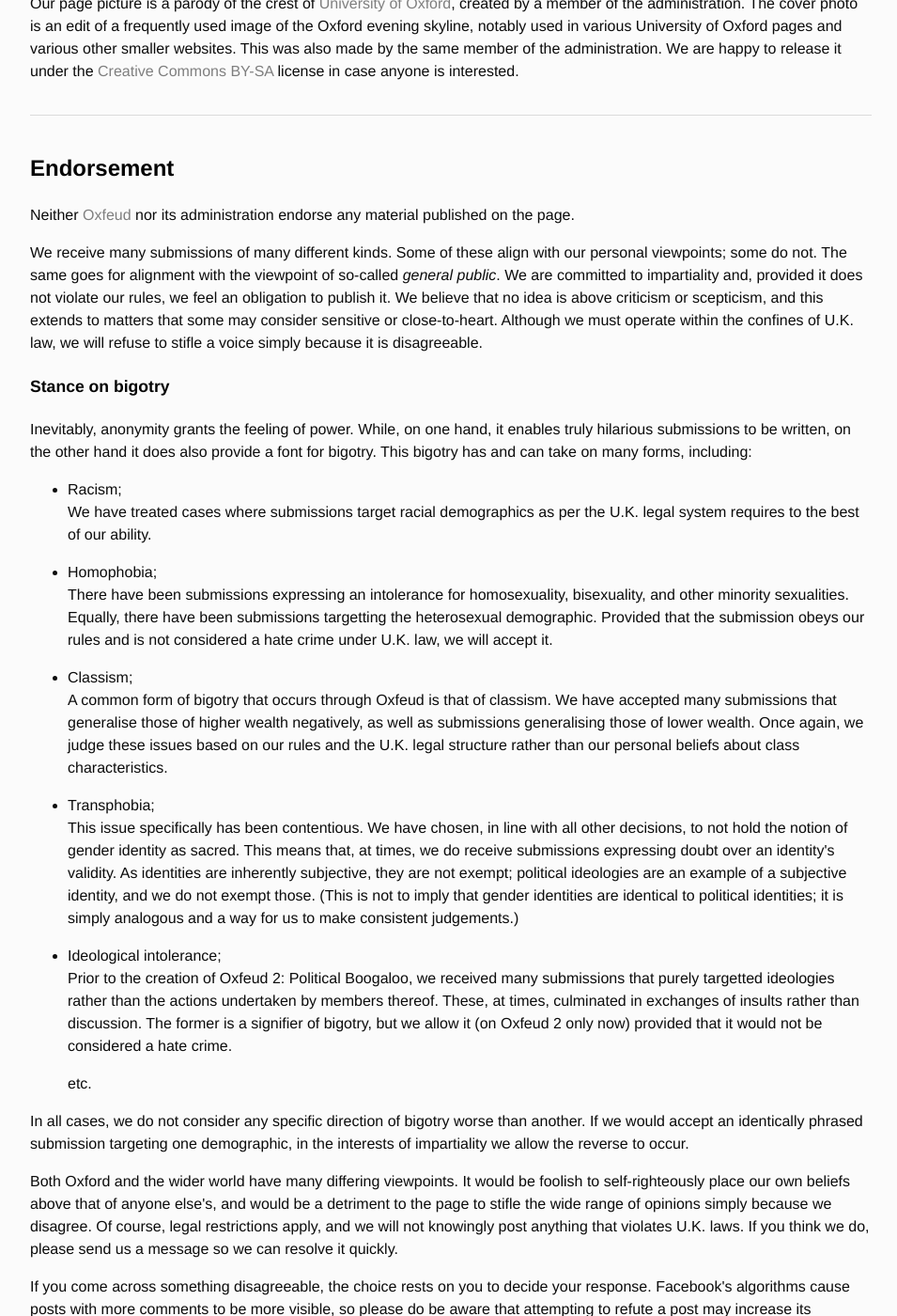
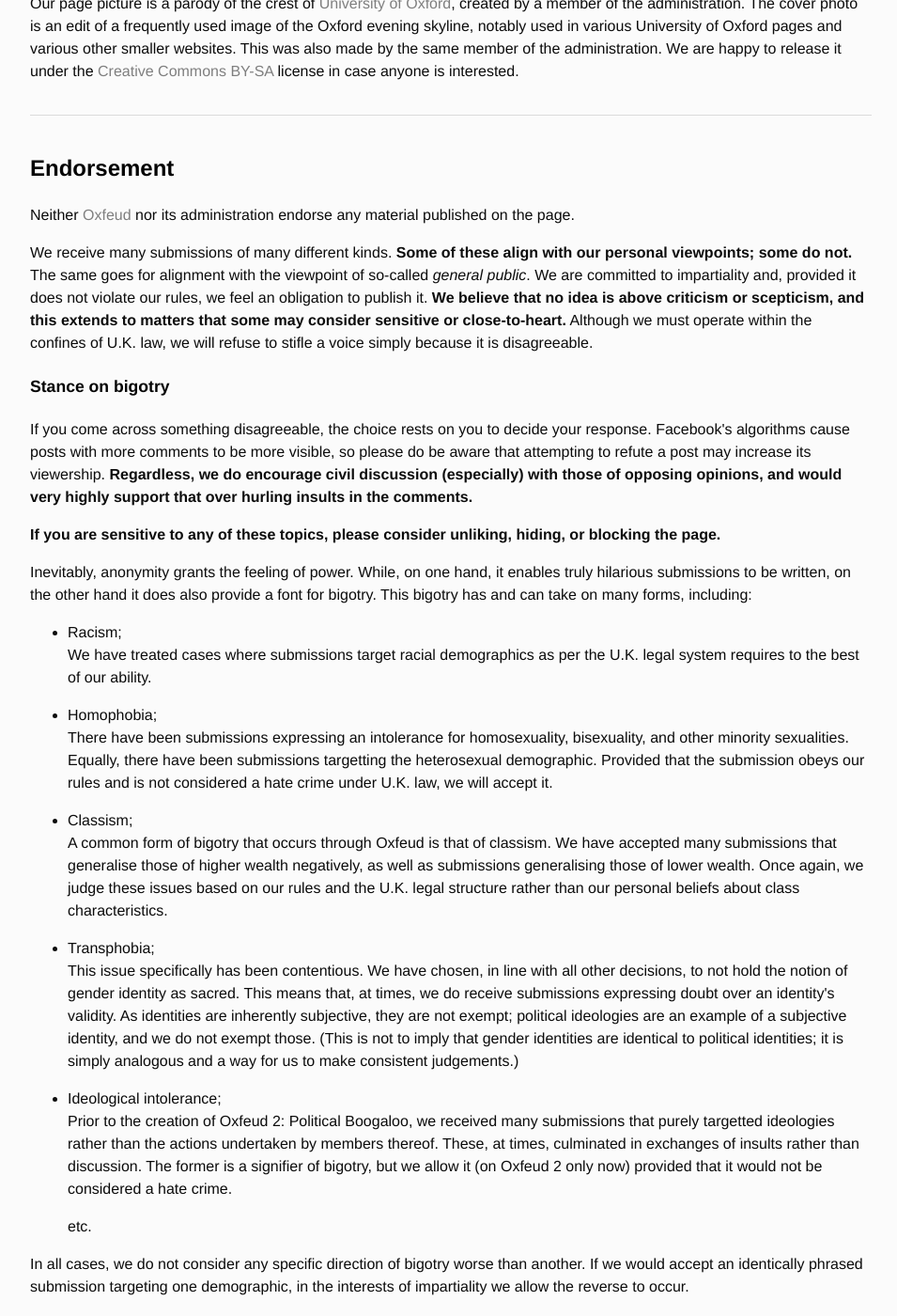
Before and after one commit to Oxfeud/oxfeud.github.io, a Jekyll site: the page built from index.html, in a window 1280 px wide and 1400 px high, scrolled down 1840 px. Shown: the whole window at 94% size, without its empty margins (160-1115 px from the left). Built offline with Jekyll 4.4.1, drawn with Linux system fonts in a browser that asks for light colours; some of the changed text lies outside the part shown.

Commit message:
Update index.html

```diff
--- a/index.html
+++ b/index.html
@@ -61,8 +61,10 @@
 	<br />
 	<h3 id="Endors">Endorsement</h3>
 	<p>Neither <a href="https://www.facebook.com/oxfeud">Oxfeud</a> nor its administration endorse any material published on the page.</p>
-	<p>We receive many submissions of many different kinds. Some of these align with our personal viewpoints; some do not. The same goes for alignment with the viewpoint of so-called <i>general public</i>. We are committed to impartiality and, provided it does not violate our rules, we feel an obligation to publish it. We believe that no idea is above criticism or scepticism, and this extends to matters that some may consider sensitive or close-to-heart. Although we must operate within the confines of U.K. law, we will refuse to stifle a voice simply because it is disagreeable.</p>
+	<p>We receive many submissions of many different kinds. <b>Some of these align with our personal viewpoints; some do not.</b> The same goes for alignment with the viewpoint of so-called <i>general public</i>. We are committed to impartiality and, provided it does not violate our rules, we feel an obligation to publish it. <b>We believe that no idea is above criticism or scepticism, and this extends to matters that some may consider sensitive or close-to-heart.</b> Although we must operate within the confines of U.K. law, we will refuse to stifle a voice simply because it is disagreeable.</p>
 	<h4 id="StaBig">Stance on bigotry</h4>
+	<p>If you come across something disagreeable, the choice rests on you to decide your response. Facebook's algorithms cause posts with more comments to be more visible, so please do be aware that attempting to refute a post may increase its viewership. <b>Regardless, we do encourage civil discussion (especially) with those of opposing opinions, and would very highly support that over hurling insults in the comments.</b></p>
+	<p><b>If you are sensitive to any of these topics, please consider unliking, hiding, or blocking the page.</b></p>
 	<p>Inevitably, anonymity grants the feeling of power. While, on one hand, it enables truly hilarious submissions to be written, on the other hand it does also provide a font for bigotry. This bigotry has and can take on many forms, including:</p>
 	<ul>
 		<li>Racism;
@@ -114,7 +114,9 @@
 	<div style="border-top: 1px solid #dbdbdb; font-size: 0em; margin-top: 2em; margin-bottom: 2em;"></div>
 	<br />
 	<h3 id="ConWar">Content warnings</h3>
-	<p>We do not include content warnings on our posts. If you are particularly sensitive to a specific topic, we suggest you unlike the page, hide all posts, or block it.</p>
+	<p>We head posts pertaining to sensitive topics with content warnings, demarkated by <i>CW</i> followed by the relevant tags. If you come across a post that you feel should contain a content warning, please message us and we can see to it.</p>
+	<p>In the past, we did not include content warnings in our posts. Therefore, please exercise discretion when browsing older posts.</p>
+	<p>If you find any content particularly distasteful, we suggest that you unlike, hide, or block the page.</p>
 	<br />
 	<div style="border-top: 1px solid #dbdbdb; font-size: 0em; margin-top: 2em; margin-bottom: 2em;"></div>
 	<br />
```
Also changed, not shown: other parts of index.html (+0 -2 lines).
